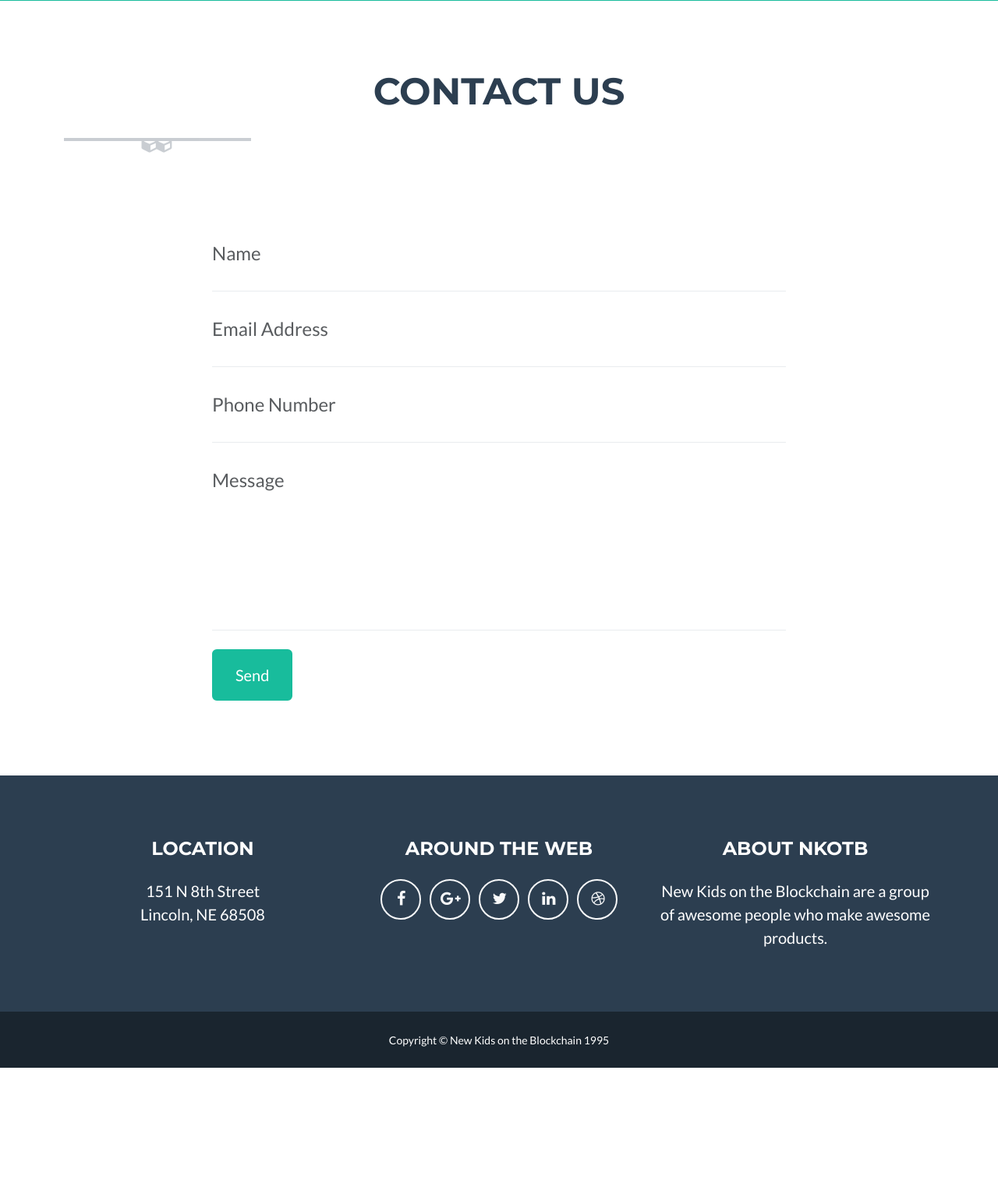
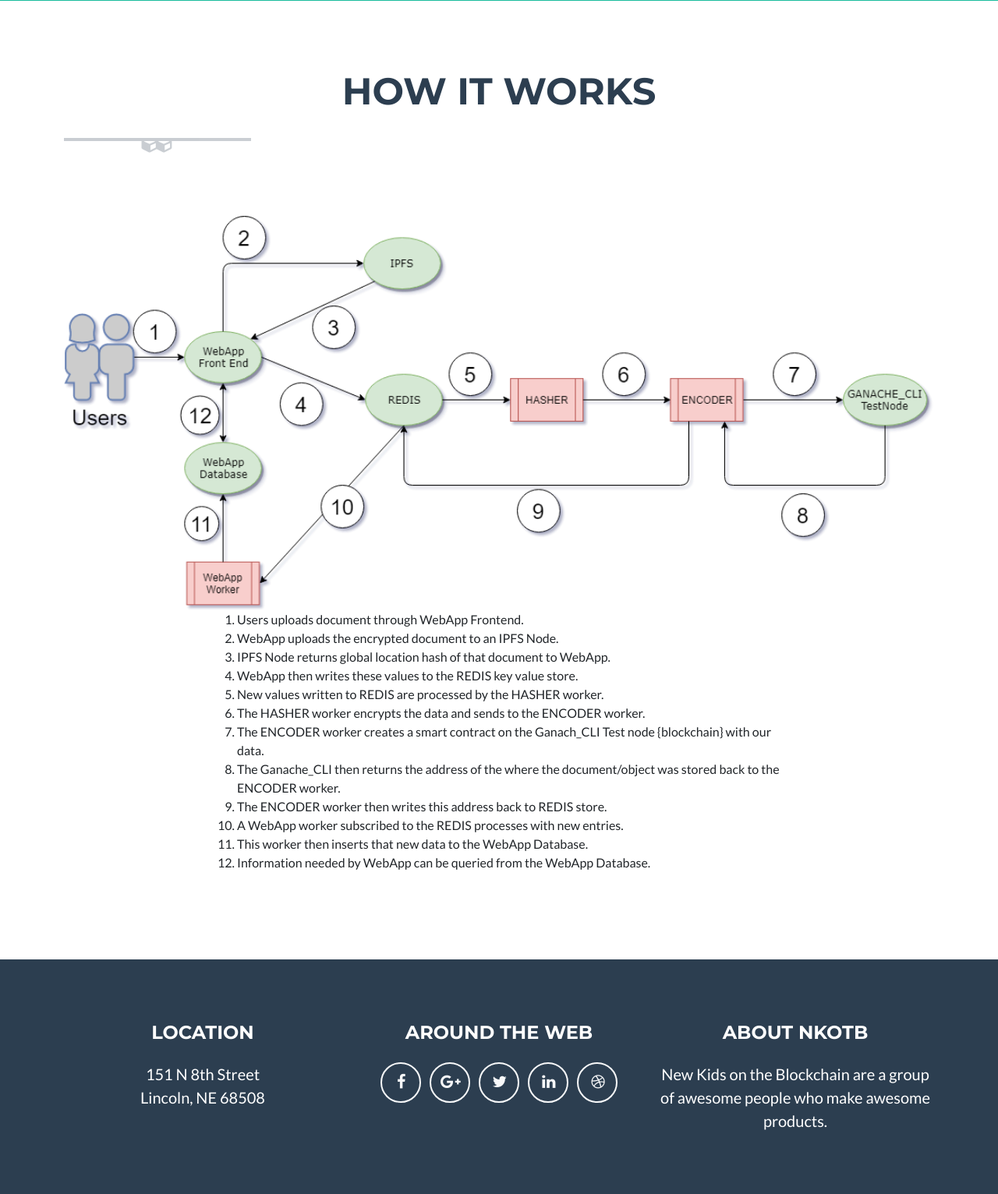
Before and after one commit to PayneLabs/blockathon-web, a Rails app: page / in a window 1280 px wide. Shown: the part 2212-3744 px from the top of the page at 78% size. Before the commit the page ends 3582 px from the top, so only its background shows below. Run offline with Rails 7, Linux system fonts and the light colour scheme; style sheets or scripts are compiled from the project's sources; some libraries are stand-ins or nearby versions.

Commit message:
last commit before presentation

```diff
--- a/app/controllers/documents_controller.rb
+++ b/app/controllers/documents_controller.rb
@@ -43,6 +43,7 @@ class DocumentsController < ApplicationController
 # @document.ipfs_url = res
 
 @document.ipfs_url = SecureRandom.base58(24)
+@document.ipfs_url_hash = "0x"+SecureRandom.hex(40)
 
     respond_to do |format|
       if @document.save
--- a/app/views/documents/new.html.erb
+++ b/app/views/documents/new.html.erb
@@ -4,10 +4,7 @@
         	<h1>New Document</h1>
 
 <%= render 'form', document: @document %>
-          <a class="btn btn-xl btn-outline-light" href="#">
-            <i class="fa fa-upload mr-2"></i>
-            Append to Project
-          </a>
+
         </div>
 
       </div>
--- a/app/views/documents/show.html.erb
+++ b/app/views/documents/show.html.erb
@@ -17,6 +17,10 @@
   <%= @document.ipfs_url %>
 </p>
 <p>
+  <strong>Hash Address on Blockchain:</strong>
+  <%= @document.ipfs_url_hash %>
+</p>
+<p>
 <%= link_to "Click Here to Preview Document", url_for(@document.doc), class: "text-white" %>
        </p>
         </div>
--- a/app/views/static/index.html.erb
+++ b/app/views/static/index.html.erb
@@ -54,46 +54,37 @@
     <!-- Contact Section -->
     <section id="contact">
       <div class="container">
-        <h2 class="text-center text-uppercase text-secondary mb-0">Contact Us</h2>
+        <h2 class="text-center text-uppercase text-secondary mb-0">How it Works</h2>
         <hr class="star-dark mb-5">
-        <div class="row">
+        <div class="row"><%= image_tag "process.png"%>
           <div class="col-lg-8 mx-auto">
-            <form name="sentMessage" id="contactForm" novalidate="novalidate">
-              <div class="control-group">
-                <div class="form-group floating-label-form-group controls mb-0 pb-2">
-                  <label>Name</label>
-                  <input class="form-control" id="name" type="text" placeholder="Name" required="required" data-validation-required-message="Please enter your name.">
-                  <p class="help-block text-danger"></p>
-                </div>
-              </div>
-              <div class="control-group">
-                <div class="form-group floating-label-form-group controls mb-0 pb-2">
-                  <label>Email Address</label>
-                  <input class="form-control" id="email" type="email" placeholder="Email Address" required="required" data-validation-required-message="Please enter your email address.">
-                  <p class="help-block text-danger"></p>
-                </div>
-              </div>
-              <div class="control-group">
-                <div class="form-group floating-label-form-group controls mb-0 pb-2">
-                  <label>Phone Number</label>
-                  <input class="form-control" id="phone" type="tel" placeholder="Phone Number" required="required" data-validation-required-message="Please enter your phone number.">
-                  <p class="help-block text-danger"></p>
-                </div>
-              </div>
-              <div class="control-group">
-                <div class="form-group floating-label-form-group controls mb-0 pb-2">
-                  <label>Message</label>
-                  <textarea class="form-control" id="message" rows="5" placeholder="Message" required="required" data-validation-required-message="Please enter a message."></textarea>
-                  <p class="help-block text-danger"></p>
-                </div>
-              </div>
-              <br>
-              <div id="success"></div>
-              <div class="form-group">
-                <button type="submit" class="btn btn-primary btn-xl" id="sendMessageButton">Send</button>
-              </div>
-            </form>
-          </div>
+
+<ol>
+<li>Users uploads document through WebApp Frontend.</li>
+
+<li>WebApp uploads the encrypted document to an IPFS Node.</li>
+
+<li>IPFS Node returns global location hash of that document to WebApp.</li>
+
+<li>WebApp then writes these values to the REDIS key value store.</li>
+
+<li>New values written to REDIS are processed by the HASHER worker.</li>
+
+<li>The HASHER worker encrypts the data and sends to the ENCODER worker.</li>
+
+<li>The ENCODER worker creates a smart contract on the Ganach_CLI Test node {blockchain} with our data.</li>
+
+<li>The Ganache_CLI then returns the address of the where the document/object was stored back to the ENCODER worker.</li>
+
+<li>The ENCODER worker then writes this address back to REDIS store.</li>
+
+<li>A WebApp worker subscribed to the REDIS processes with new entries.</li>
+<li>This worker then inserts that new data to the WebApp Database.</li>
+
+<li>Information needed by WebApp can be queried from the WebApp Database.</li>
+</ol>
+
+  </div>
         </div>
       </div>
     </section>
```
Also changed, not shown: Gemfile.lock, app/assets/images/process.png (added).
